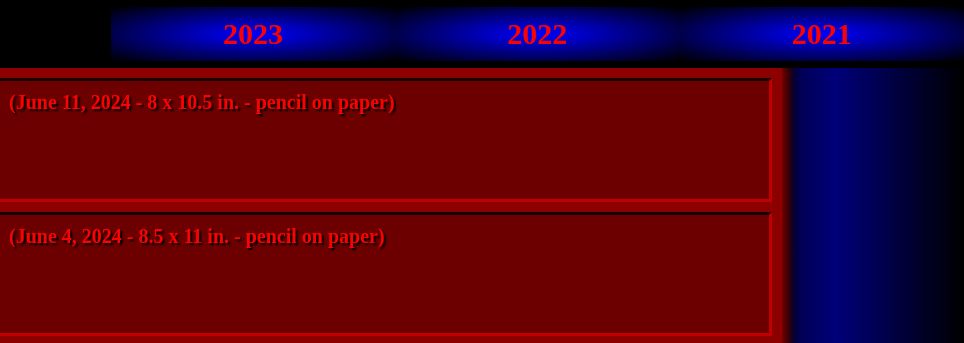
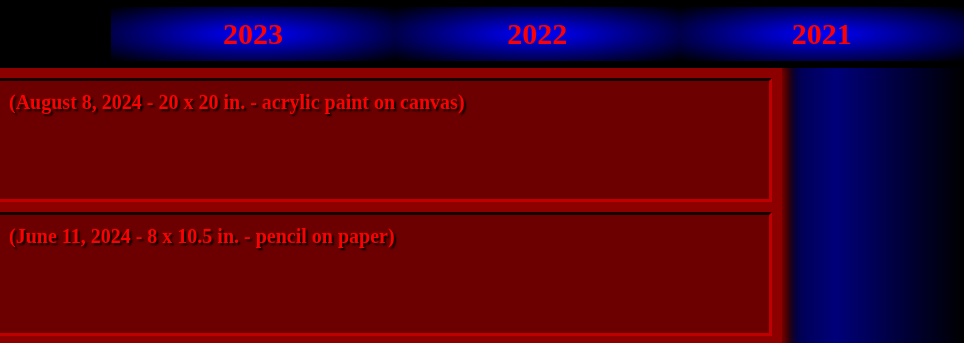
Before and after one commit to izzyblobfish/halibut, a plain HTML site: page gallery/2024.html in a window 1280 px wide. Shown: the top 343 px of the page, 316-1280 px from the left. Drawn offline with Linux system fonts and the light colour scheme.

Commit message:
new painitngh

```diff
--- a/gallery/2024.html
+++ b/gallery/2024.html
@@ -92,9 +92,15 @@
                             <div class="gallery">
 
                                 <div class="entry" >
+                                    <img src="../img/gallerypics/2024/scubla.JPG" alt="(August 8, 2024 - 20 x 20 in. - acrylic paint on canvas)" />
+                                    <span class="label">(August 8, 2024 - 20 x 20 in. - acrylic paint on canvas)</p>
+                                </div>
+
+                                <div class="entry" >
                                     <img src="../img/gallerypics/2024/june11.jpg" alt="(June 11, 2024 - 8 x 10.5 in. - pencil on paper)" />
                                     <span class="label">(June 11, 2024 - 8 x 10.5 in. - pencil on paper)</p>
                                 </div>
+
                                 <div class="entry" >
                                     <img src="../img/gallerypics/2024/june4.jpg" alt="(June 4, 2024 - 8.5 x 11 in. - pencil on paper)" />
                                     <span class="label">(June 4, 2024 - 8.5 x 11 in. - pencil on paper)</p>
```
Also changed, not shown: index.html (+1 -1 lines), 2 other files.
